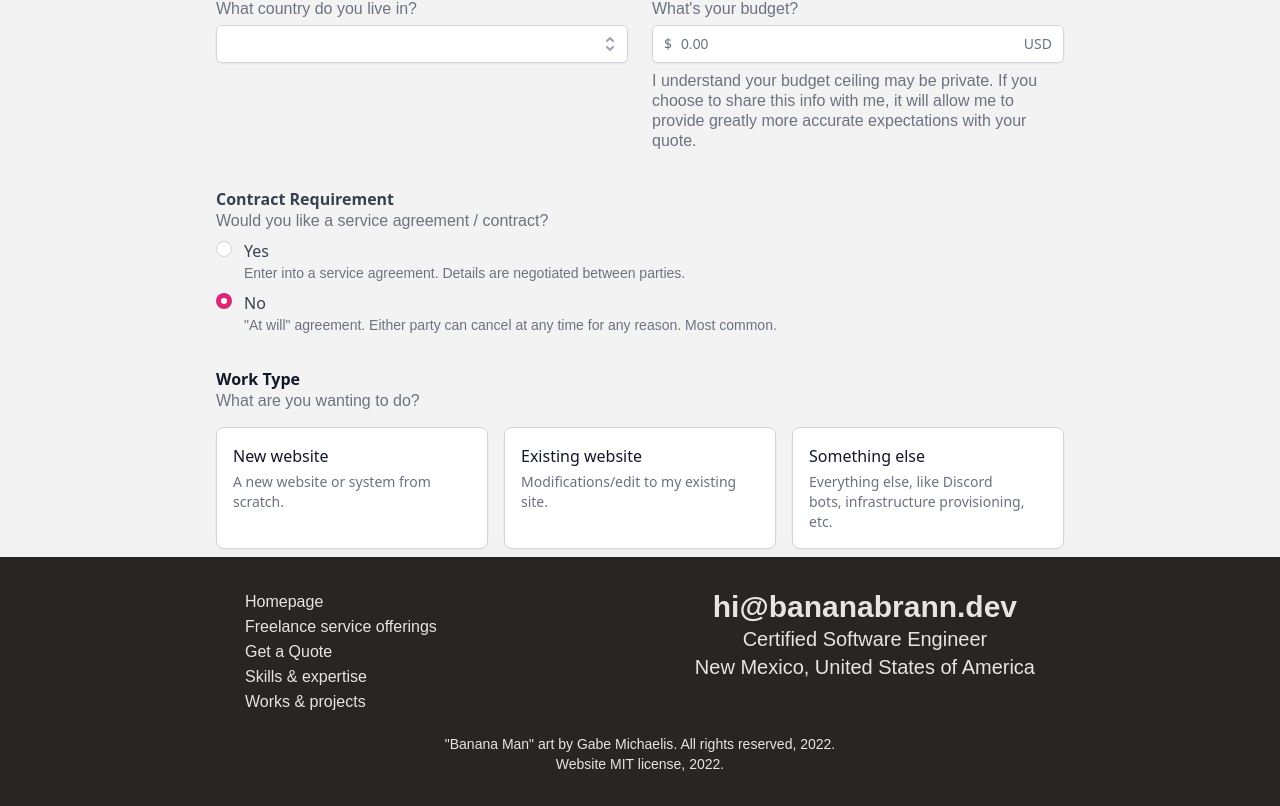
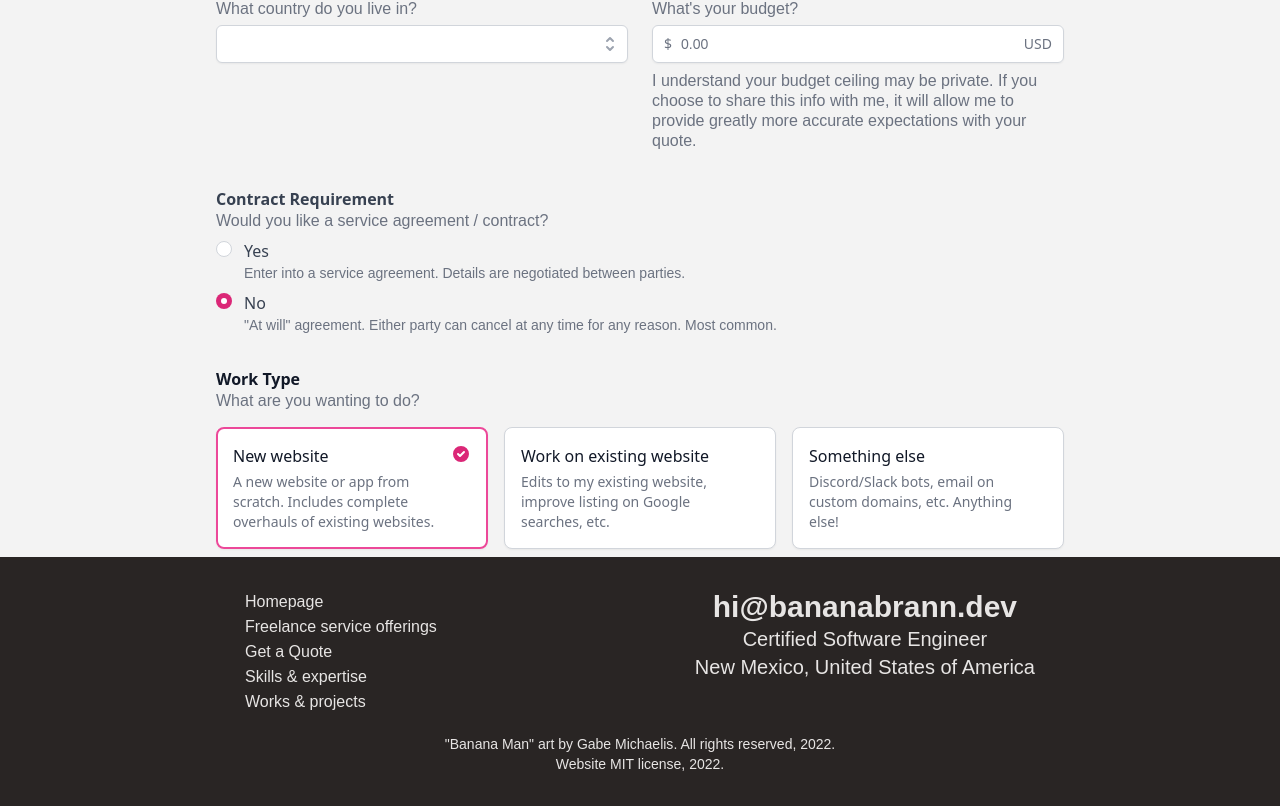
Before and after one commit to bananabrann/old-bananabrann.dev, a Next.js app: page /getstarted in a window 1280 px wide. Shown: the part 911-1717 px from the top of the page. Built offline with nearby package versions, Linux system fonts and the light colour scheme; a web font is replaced by a local one.

Commit message:
Existing site url

```diff
--- /dev/null
+++ b/components/GetAQuote/GetAQuoteExistingSiteUrl.tsx
@@ -0,0 +1,29 @@
+import React from "react";
+
+export default function GetAQuoteExistingSiteUrl({
+  handleExistingSiteUrl,
+}: {
+  handleExistingSiteUrl: (e: React.FormEvent<HTMLInputElement>) => void;
+}) {
+  return (
+    <div className="w-full my-4">
+      <div className="flex justify-between w-full">
+        <label htmlFor="existing-url" className="block font-bold text-gray-700">
+          Site URL
+        </label>
+      </div>
+      <p className="leading-5 text-gray-500">{`What's the URL of your site?`}</p>
+      <div className="mt-1">
+        <input
+          type="text"
+          name="existing-url"
+          id="existing-url"
+          className="shadow-sm focus:ring-pink-500 focus:border-pink-500 block w-full sm:text-sm border-gray-300 rounded-md"
+          placeholder="https://bananabrann.com"
+          aria-describedby="existing-url"
+          onChange={(e: React.FormEvent<HTMLInputElement>) => handleExistingSiteUrl(e)} // prettier-ignore
+        />
+      </div>
+    </div>
+  );
+}
--- a/components/GetAQuote/GetAQuoteWorkType.tsx
+++ b/components/GetAQuote/GetAQuoteWorkType.tsx
@@ -8,20 +8,20 @@
   {
     id: 1,
     title: "New website",
-    description: "A new website or system from scratch.",
+    description: "A new website or app from scratch. Includes complete overhauls of existing websites.",
     workType: WorkType.WebNew,
   },
   {
     id: 2,
-    title: "Existing website",
-    description: "Modifications/edit to my existing site.",
+    title: "Work on existing website",
+    description: "Edits to my existing website, improve listing on Google searches, etc. ",
     workType: WorkType.WebExisting,
   },
   {
     id: 3,
     title: "Something else",
     description:
-      "Everything else, like Discord bots, infrastructure provisioning, etc.",
+      "Discord/Slack bots, email on custom domains, etc. Anything else!",
     workType: WorkType.Other,
   },
 ];
--- a/lib/interfaces/GettingStartedQuestionnaire.interface.ts
+++ b/lib/interfaces/GettingStartedQuestionnaire.interface.ts
@@ -1,8 +1,8 @@
 export enum WorkType {
-  WebNew,
-  WebExisting,
-  Consultation,
-  Other,
+  WebNew = "WebNew",
+  WebExisting = "WebExisting",
+  Consultation = "Consultation",
+  Other = "Other",
 }
 
 export interface OrgAffiliationOptions {
@@ -21,6 +21,7 @@
   contractRequired: boolean;
   orgAffiliation: OrgAffiliationOptions;
   isContractRequired: boolean;
+  existingSiteUrl?: string;
   workAdditionalInfo?: string;
   businessName?: string;
   name?: string;
--- a/pages/getstarted.tsx
+++ b/pages/getstarted.tsx
@@ -19,6 +19,7 @@
 import GetAQuoteBudget from "../components/GetAQuote/GetAQuoteBudget";
 import GetAQuoteContractRequired from "../components/GetAQuote/GetAQuoteContractRequired";
 import GetAQuoteWorkType from "../components/GetAQuote/GetAQuoteWorkType";
+import GetAQuoteExistingSiteUrl from "../components/GetAQuote/GetAQuoteExistingSiteUrl";
 
 export default function GetStarted() {
   const [isAnOrganization, setIsAnOrganization] = useState<boolean>(false);
@@ -92,6 +93,13 @@
     setQuestionnaireForm({ ...questionnaireForm, workType: w });
   }
 
+  function handleExistingSiteUrl(event: React.FormEvent<HTMLInputElement>) {
+    setQuestionnaireForm({
+      ...questionnaireForm,
+      existingSiteUrl: event.currentTarget.value,
+    });
+  }
+
   return (
     <Layout home={false}>
       <Navbar />
@@ -163,6 +171,11 @@
 
       <ContentBlock>
         <GetAQuoteWorkType handleWorkType={handleWorkType} />
+        {questionnaireForm.workType === WorkType.WebExisting && (
+          <GetAQuoteExistingSiteUrl
+            handleExistingSiteUrl={handleExistingSiteUrl}
+          />
+        )}
       </ContentBlock>
 
       <Footer />
```
